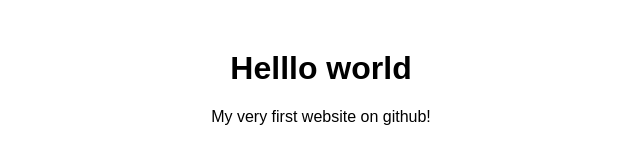
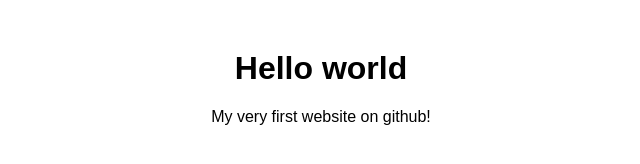
Before and after one commit to kareyyy/my-first-website, a plain HTML site: page index.html in a window 1280 px wide. Shown: the full height of the page, 319-959 px from the left. Drawn offline with Linux system fonts and the light colour scheme.

Commit message:
Fix typo in heading from 'Helllo' to 'Hello'

```diff
--- a/index.html
+++ b/index.html
@@ -4,7 +4,7 @@
     <title>My first Github website</title>
   </head>
   <body style="font-family: sans-serif; text-align: center; margin-top: 50px;">
-    <h1>Helllo world</h1>
+    <h1>Hello world</h1>
     <p>My very first website on github!
     </p>
     </body>
```
